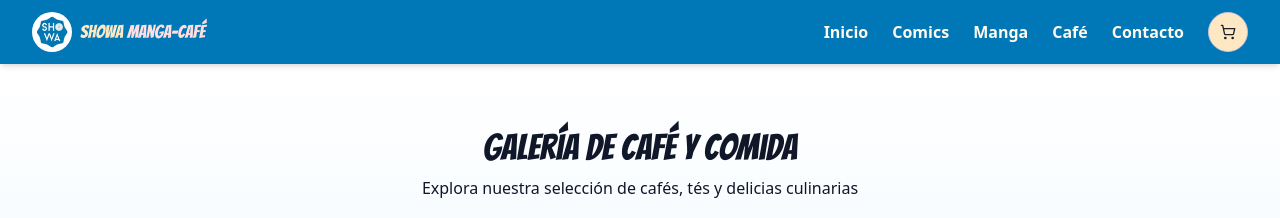
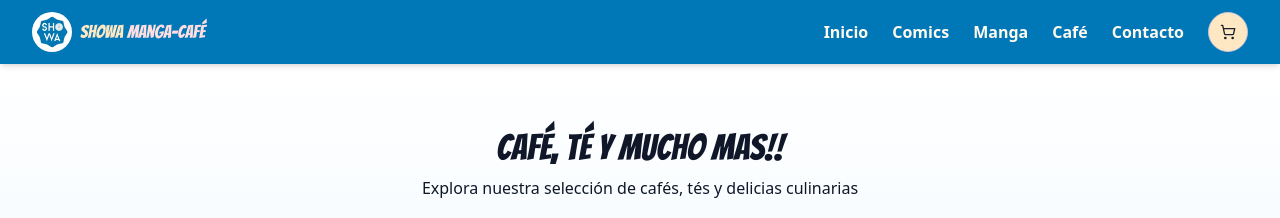
Before and after one commit to Daltex-616/KaKaoManga, a React (Vite) app: page /cafe in a window 1280 px wide. Shown: the top 218 px of the page. Built offline with nearby package versions, Linux system fonts and the light colour scheme.

Commit message:
pasan mas cosas

```diff
--- a/src/pages/Cafe.tsx
+++ b/src/pages/Cafe.tsx
@@ -88,7 +88,7 @@ const Cafe = () => {
       <section className="py-16 min-h-screen bg-gradient-to-b from-white to-general-blueCream">
         <div className="container mx-auto px-4">
           <div className="text-center mb-8">
-            <h1 className="text-4xl font-comic text-manga-blue mb-2">Galería de Café y Comida</h1>
+            <h1 className="text-4xl font-comic text-manga-blue mb-2">Café, Té y mucho mas!!</h1>
             <p className="text-manga-darkBlue/70 text-sm sm:text-base max-w-2xl mx-auto">
               Explora nuestra selección de cafés, tés y delicias culinarias
             </p>
```
